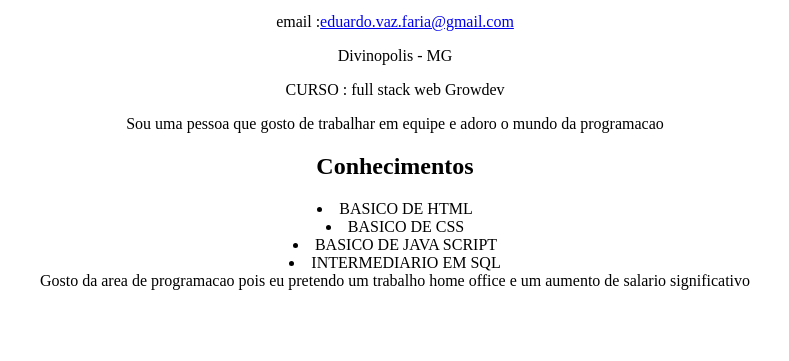
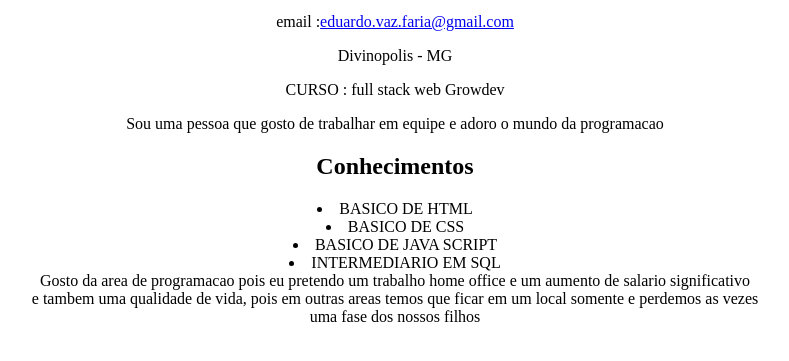
Before and after one commit to edua152030/LandPagePessoal, a plain HTML site: page index.html in a window 1280 px wide. Shown: the part 433-794 px from the top of the page, without its empty margins (245-1034 px from the left). Drawn offline with Linux system fonts and the light colour scheme.

```diff
--- a/index.html
+++ b/index.html
@@ -21,6 +21,8 @@
             <li>BASICO DE JAVA SCRIPT</li>
             <li>INTERMEDIARIO EM SQL</li>
     </div>
-    <article>Gosto da area de programacao pois eu pretendo um trabalho home office e um aumento de salario significativo</article>
+    <article>Gosto da area de programacao pois eu pretendo um trabalho home office e um aumento de salario significativo
+        <br> e tambem uma qualidade de vida, pois em outras areas temos que ficar em um local somente e perdemos as vezes
+        <br> uma fase dos nossos filhos</article>
 </body>
 </html>
```
